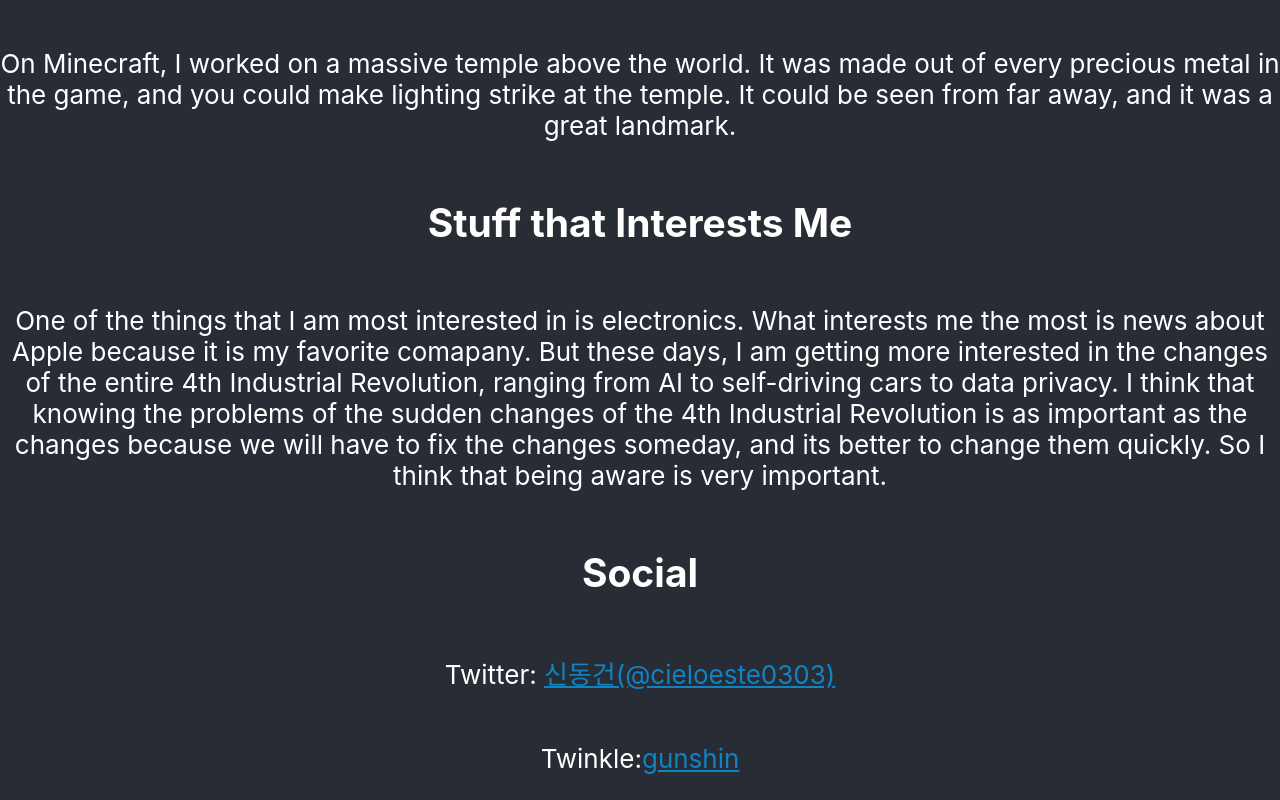
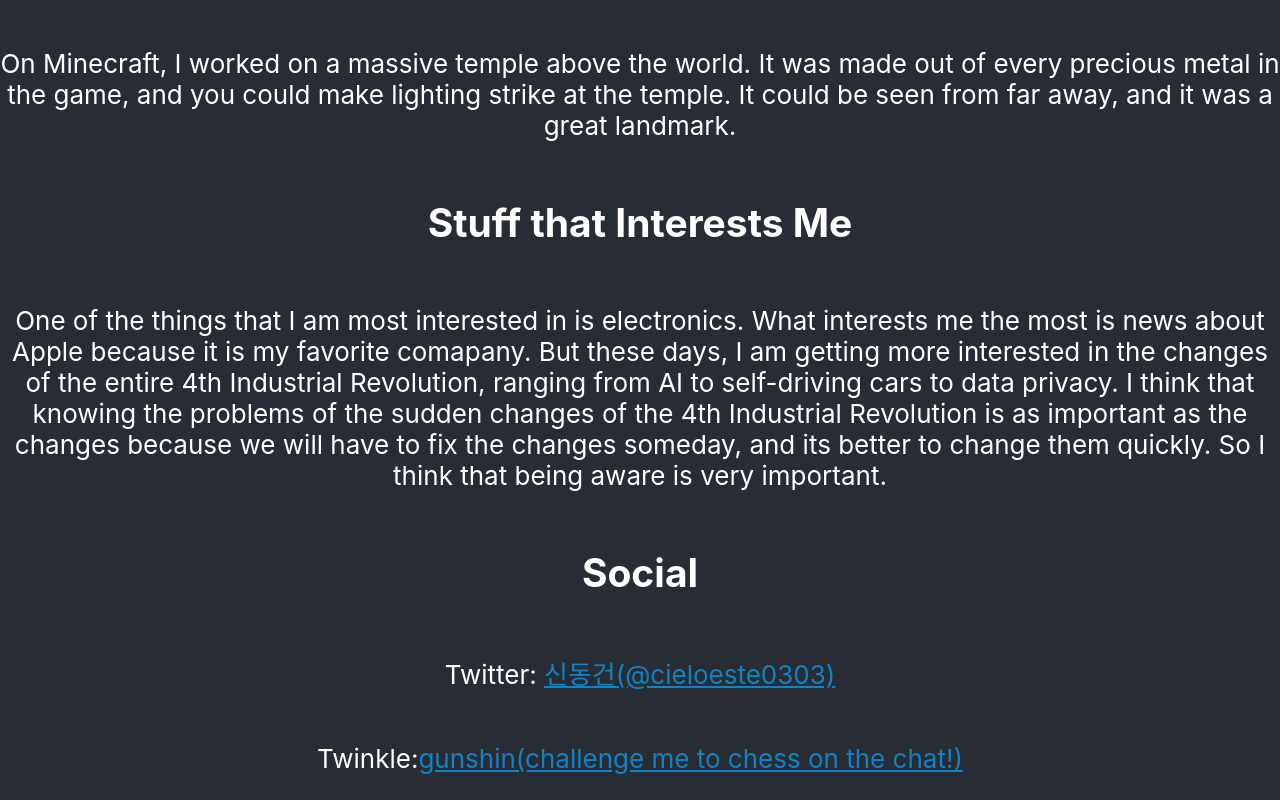
Before and after one commit to shin2005/portfolio, a React (Create React App) app: page / in a window 1280 px wide. Shown: the part 2106-2906 px from the top of the page. Built offline with nearby package versions, Linux system fonts and the light colour scheme; the HTML template or start-up script is replaced by a standard one.

Commit message:
new edit

```diff
--- a/src/App.js
+++ b/src/App.js
@@ -106,7 +106,7 @@ function App() {
         <p>
           Twinkle:
           <a href="https://www.twinkle.network/users/gunshin" target="blank">
-            gunshin
+            gunshin(challenge me to chess on the chat!)
           </a>
         </p>
       </header>
```
